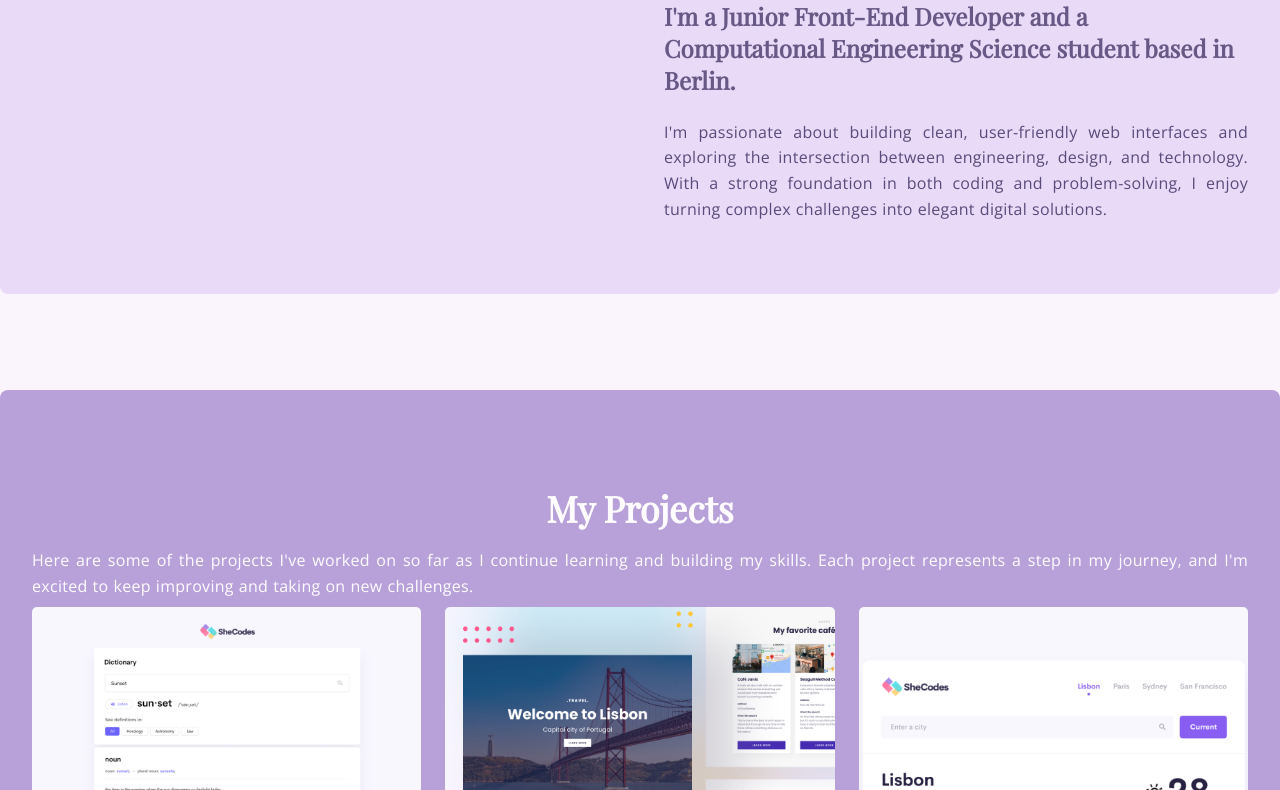
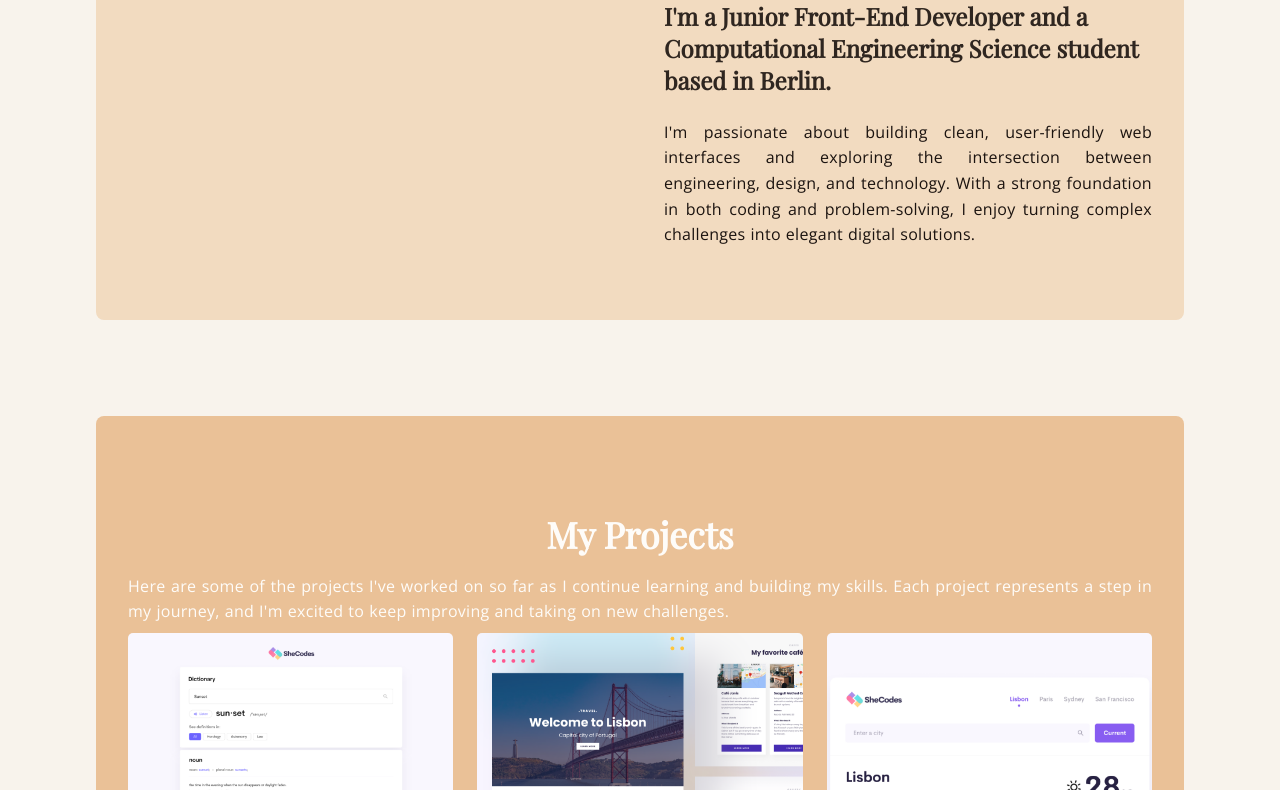
Before and after one commit to SarahTouaiti/My-portfolio, a plain HTML site: page index.html in a window 1280 px wide. Shown: the part 280-1070 px from the top of the page. Drawn offline with nearby package versions, Linux system fonts and the light colour scheme.

Commit message:
Update color palette in style.css

```diff
--- a/src/style.css
+++ b/src/style.css
@@ -1,13 +1,22 @@
 @import url("https://fonts.googleapis.com/css2?family=Open+Sans&family=Playfair+Display&display=swap");
 
 :root {
-  --body-background: #faf5fd; /* very pale lilac */
-  --background-light: #e9daf8; /* soft, airy pastel lilac */
-  --background-dark: #b8a1d9; /* gentle light violet */
-  --text-dark: #5b4b7a; /* muted medium purple for good readability */
-  --text-light: #fefcff; /* almost pure off-white */
-  --accent-color: #9c82d7; /* soft but distinct lilac purple */
-  --accent-hover: #7f68c1; /* slightly deeper lilac for hover */
+  /* Base Backgrounds */
+  --body-background: #f8f3ec; /* Main background – soft creamy beige */
+  --background-light: #f2dbc0; /* Pale peach – left triangle area */
+  --background-dark: #eac197; /* Muted sandy yellow – deeper triangle */
+
+  /* Text Colors */
+  --text-dark: #1b130f; /* Almost black – used for name and email */
+  --text-light: #fefcf9; /* Softest white – for use on dark blocks */
+
+  /* Accent Colors */
+  --accent-color: #d5b17b; /* Warm beige-gold – the rectangle behind "FRONT-END DEVELOPER" */
+  --accent-hover: #b8956b; /* Slightly darker beige – hover or active */
+
+  /* Optional Borders / Shadows / Surfaces */
+  --border-color: #d8c2ab; /* Light taupe – for subtle dividing lines */
+  --surface-color: #f6eee6; /* Creamy overlay – matches soft texture areas */
 }
 
 body {
@@ -23,7 +32,7 @@ body {
 .light-section,
 .dark-section {
   padding: 64px 32px;
-  margin: 96px auto;
+  margin: 96px 96px;
   border-radius: 8px;
 }
 
```
